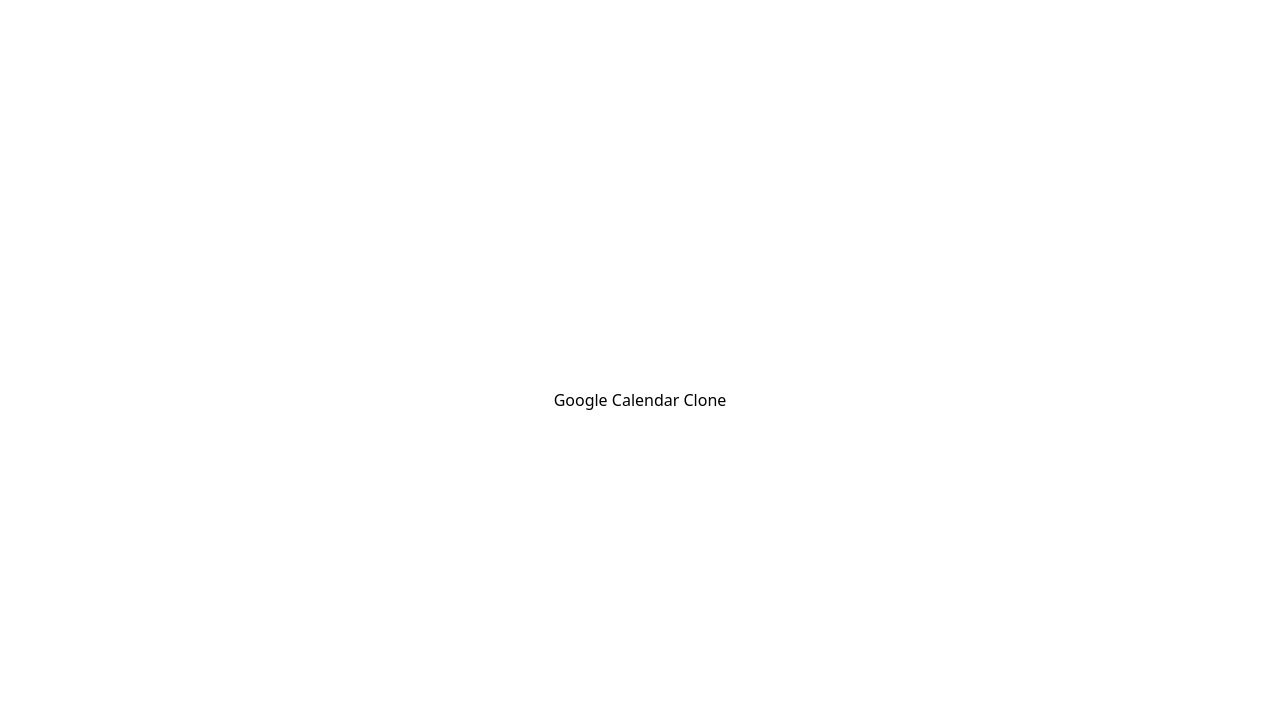
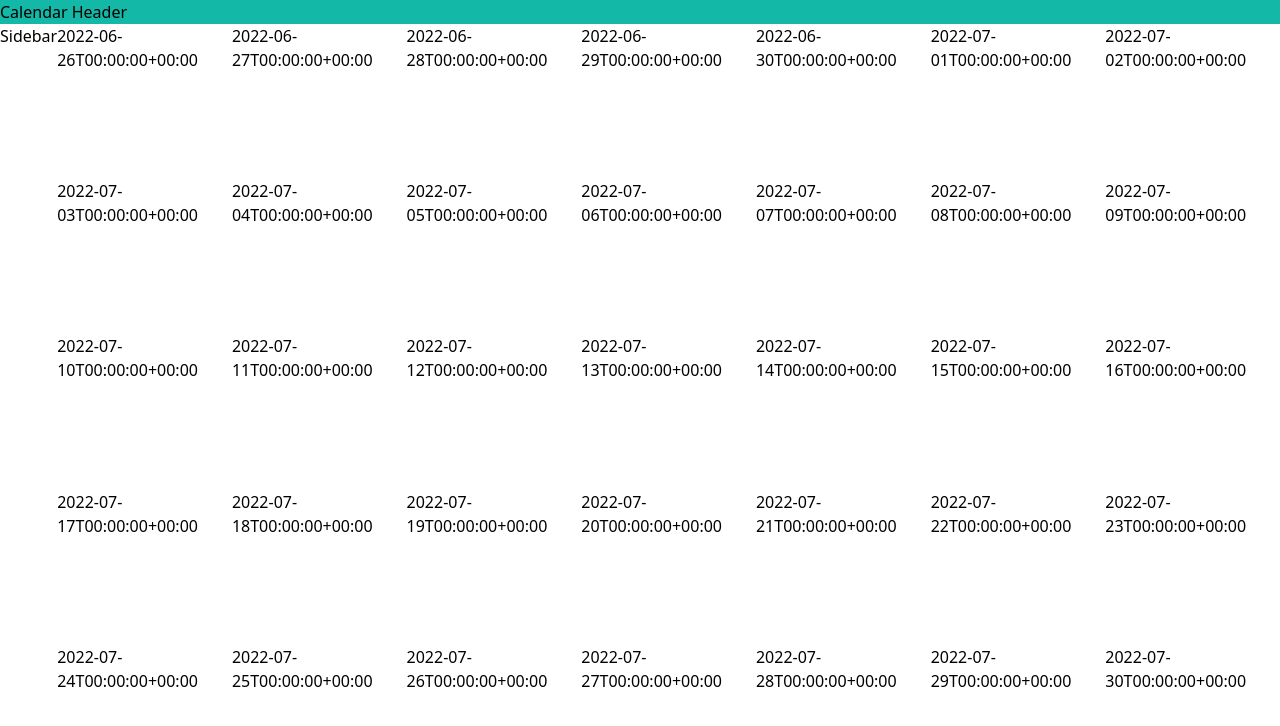
Before and after one commit to PrinceNarteh/google-calender-clone, a React (Create React App) app: page / in a window 1280 px wide. Shown: the top 726 px of the page. Built offline with nearby package versions, Linux system fonts and the light colour scheme.

Commit message:
adds the months template

```diff
--- a/src/App.js
+++ b/src/App.js
@@ -1,7 +1,19 @@
+import { useState } from "react";
+import CalendarHeader from "./components/CalendarHeader";
+import Month from "./components/Month";
+import Sidebar from "./components/Sidebar";
+import { getMonth } from "./utils";
+
 function App() {
+  const [currentMonth, setCurrentMonth] = useState(getMonth());
+
   return (
-    <div className="h-screen w-screen flex justify-center items-center">
-      <h1>Google Calendar Clone</h1>
+    <div className="h-screen flex flex-col">
+      <CalendarHeader />
+      <div className="flex flex-1">
+        <Sidebar />
+        <Month month={currentMonth} />
+      </div>
     </div>
   );
 }
--- /dev/null
+++ b/src/components/CalendarHeader.jsx
@@ -0,0 +1,7 @@
+import React from "react";
+
+const CalendarHeader = () => {
+  return <div className="bg-teal-500">Calendar Header</div>;
+};
+
+export default CalendarHeader;
--- /dev/null
+++ b/src/components/Day.jsx
@@ -0,0 +1,7 @@
+import React from "react";
+
+const Day = ({ day }) => {
+  return <div>{day.format()}</div>;
+};
+
+export default Day;
--- /dev/null
+++ b/src/components/Month.jsx
@@ -0,0 +1,21 @@
+import React from "react";
+import Day from "./Day";
+
+const Month = ({ month }) => {
+  console.log(month);
+  return (
+    <div className="flex-1 grid grid-cols-7 grid-rows-5">
+      {month.map((row, index) => (
+        <React.Fragment key={index}>
+          {row.map((day, idx) => (
+            <React.Fragment key={idx}>
+              <Day key={idx} day={day} />
+            </React.Fragment>
+          ))}
+        </React.Fragment>
+      ))}
+    </div>
+  );
+};
+
+export default Month;
--- /dev/null
+++ b/src/components/Sidebar.jsx
@@ -0,0 +1,7 @@
+import React from "react";
+
+const Sidebar = () => {
+  return <div>Sidebar</div>;
+};
+
+export default Sidebar;
```
